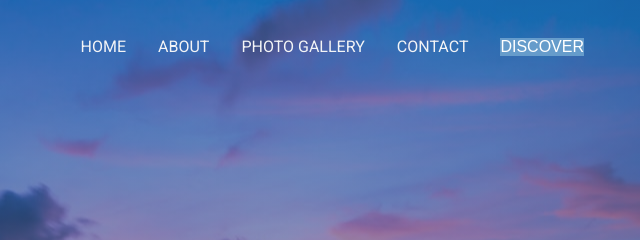
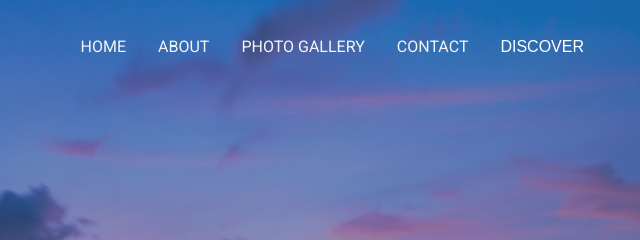
Before and after one commit to AdrianaP00/project-1, a plain HTML site: page index.html in a window 1280 px wide. Shown: the top 240 px of the page, 640-1280 px from the left. Drawn offline with nearby package versions, Linux system fonts and the light colour scheme.

Commit message:
last fix

```diff
--- a/css/styles.css
+++ b/css/styles.css
@@ -65,7 +65,7 @@ nav {
 }
 
 .dropdown button{
-  background-color: #669ccb;
+  background-color: transparent;
   color: white;
   display: inline-block;
   position: relative;
```
